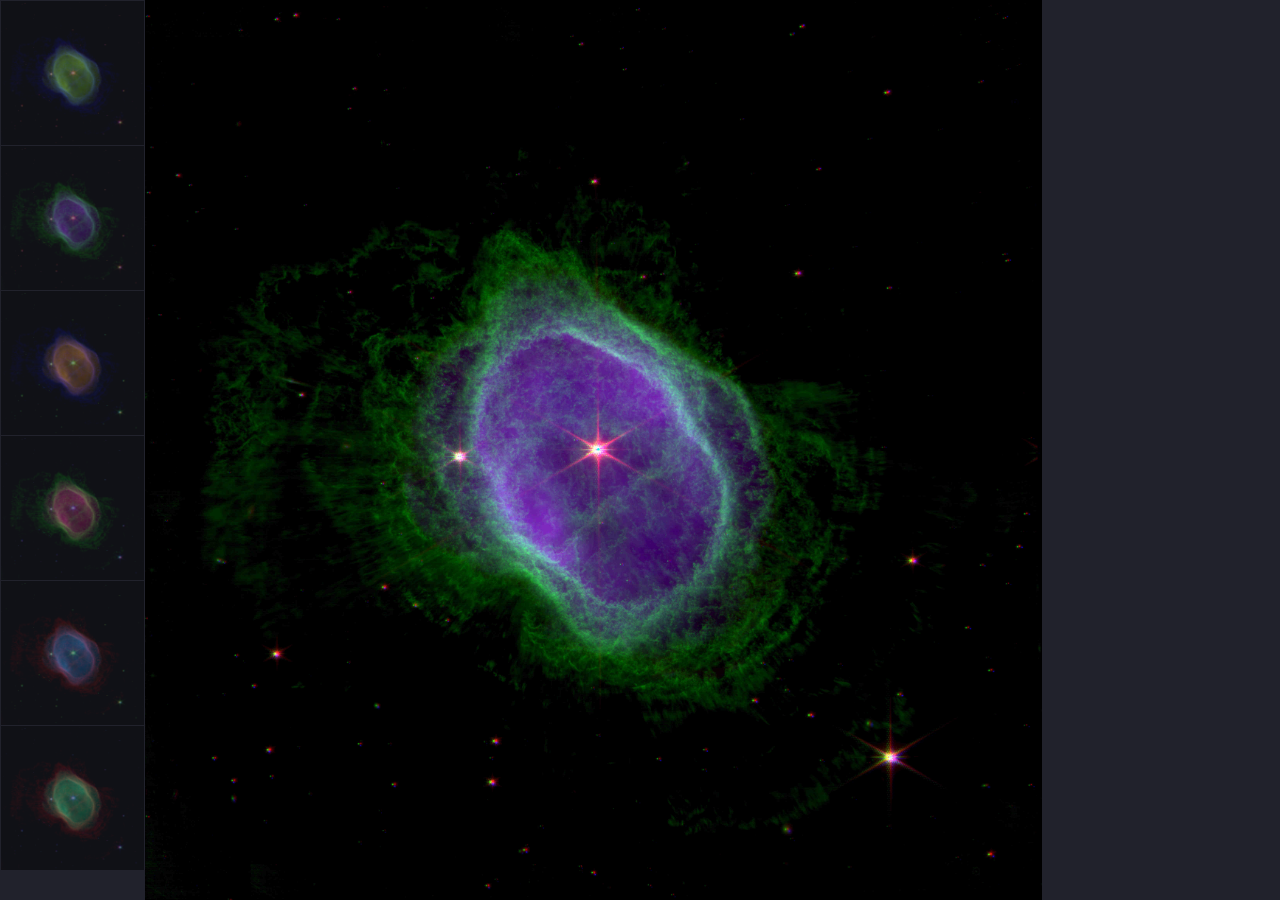
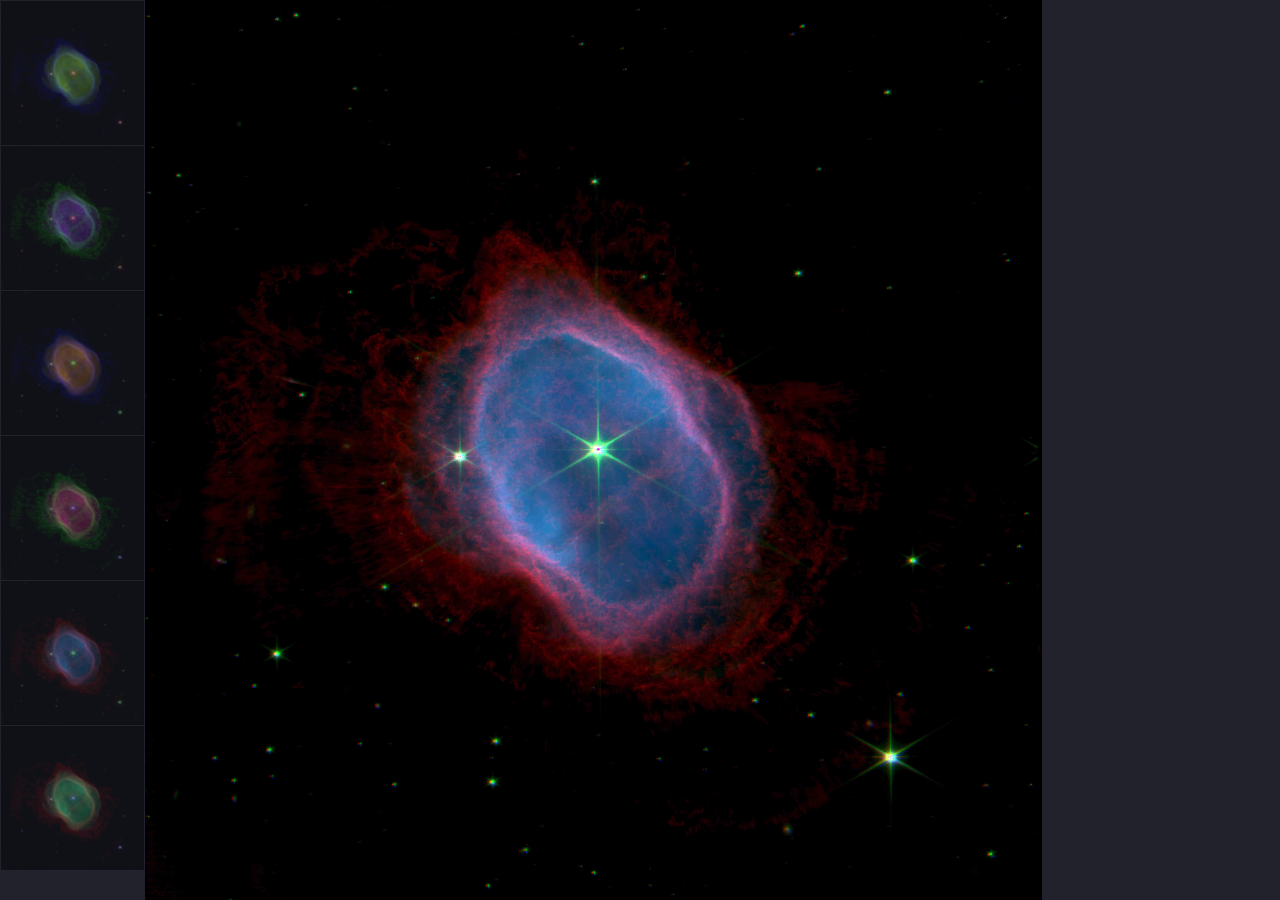
Before and after one commit to nicomedinap/nicomedinap.github.io, a Jekyll site: the page Galeria/JWST/MostrarImagenesNGC3132.html, which Jekyll copies as it is, in a window 1280 px wide. Built offline with Jekyll 4.4.1, drawn with Linux system fonts in a browser that asks for light colours.

Commit message:
Update MostrarImagenesNGC3132.html

```diff
--- a/Galeria/JWST/MostrarImagenesNGC3132.html
+++ b/Galeria/JWST/MostrarImagenesNGC3132.html
@@ -61,7 +61,7 @@ body{
 		</div>
 
 		<div class="imagen-grande">
-			<img id="CajaDeImagenes" src="https://raw.githubusercontent.com/nicomedinap/nicomedinap.github.io/master/Galeria/JWST/NGC3132/1.jpg" >
+			<img id="CajaDeImagenes" src="https://raw.githubusercontent.com/nicomedinap/nicomedinap.github.io/master/Galeria/JWST/NGC3132/4.jpg" >
 		</div>
 	</div>
 
```
